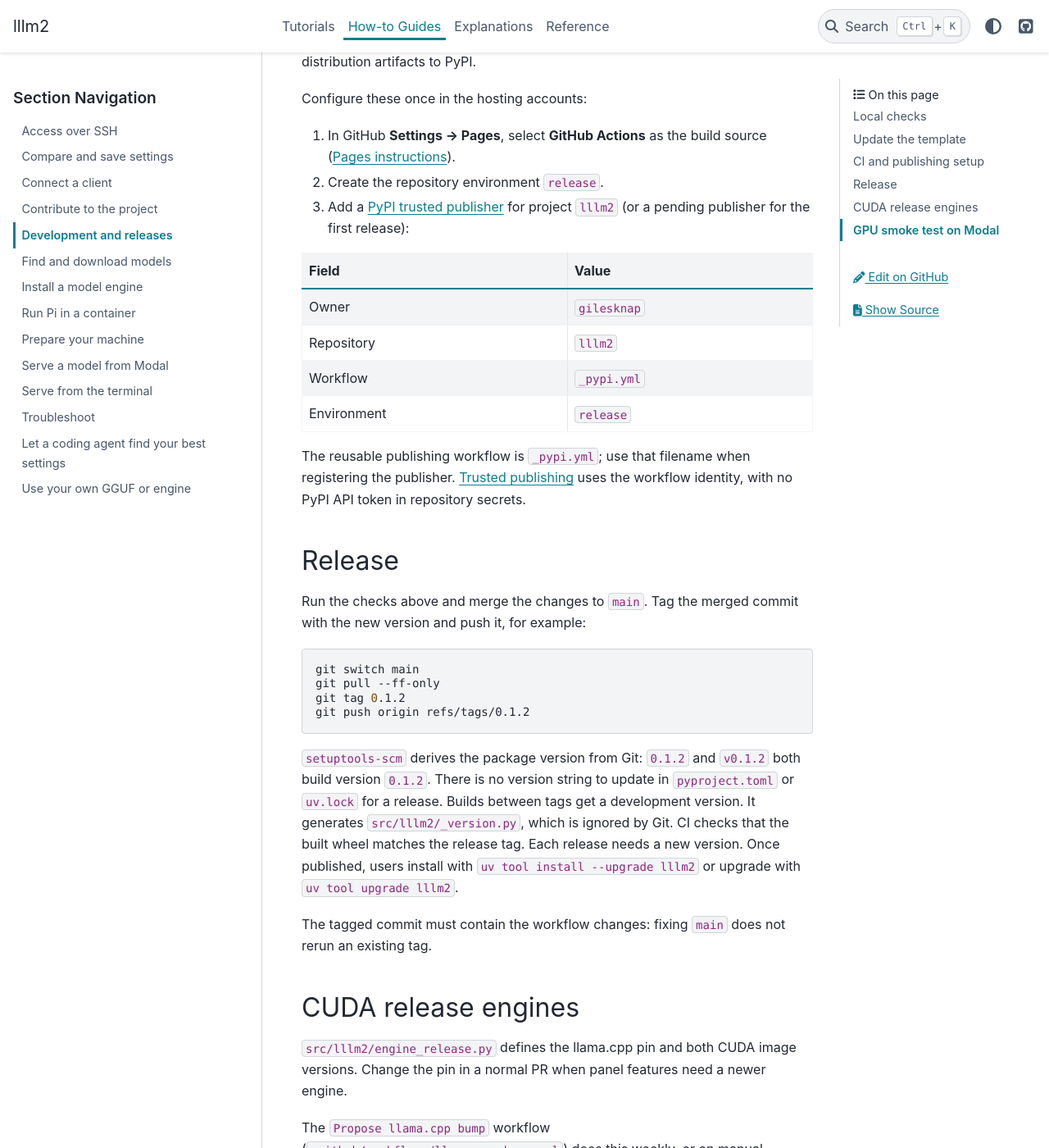
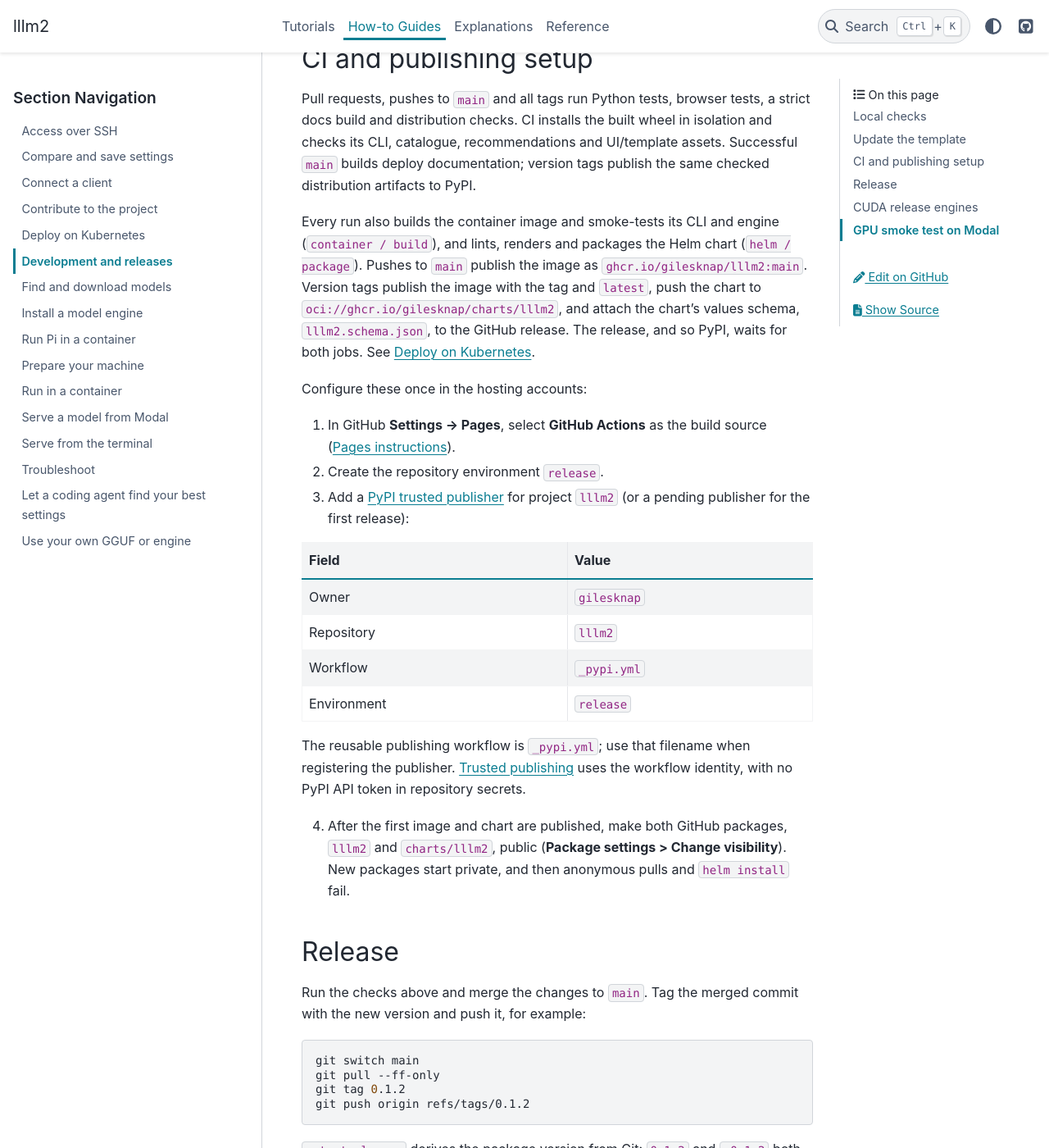
Before and after one commit to gilesknap/lllm2, a Sphinx documentation site: the page built from docs/how-to/development.md, in a window 1280 px wide and 1400 px high, scrolled down 1255 px. Shown: the whole window at 82% size. Built offline with Sphinx 7.4.7 and the PyData theme 0.15.4, drawn with Linux system fonts in a browser that asks for light colours; some of the changed text lies outside the part shown.

Commit message:
Document deploying lllm2 on Kubernetes and in a container
Deploy on Kubernetes covers installing the chart, reaching the panel
with kubectl port-forward and why it is not exposed, pointing clients at
the engine Service, the claims and what they keep, upgrades and the
limits of running in a pod. Run in a container is the template's page,
adapted for a GPU workstation. ADR 0004 records the decisions, ADR 0002
lists the container adaptations to keep through copier updates, and the
development guide covers the new CI jobs, chart versions, GHCR
visibility and the two new required checks.

Co-Authored-By: Claude Opus 5.5 (1M context) <noreply@anthropic.com>
Claude-Session: https://claude.ai/code/session_01LTqRYQ9vakxc3e6Kf41QGH

```diff
--- a/docs/how-to/development.md
+++ b/docs/how-to/development.md
@@ -18,6 +18,13 @@ at `/opt/google/chrome/chrome`. Tests use mocked engines and browser data;
 no GPU or model download is required. `tox -p` runs pre-commit, mypy, pytest with
 coverage, and the strict documentation build. Run one check with
 `uv run --locked tox -e tests` or `uv run --locked tox -e docs`.
+
+The pre-commit hook `helm-schema` regenerates `Charts/lllm2/values.schema.json`
+from the annotations in `values.yaml`, and `tests/test_helm_chart.py` renders
+the chart. Both need Helm 3.17.1 and the
+[helm-values-schema-json](https://github.com/losisin/helm-values-schema-json)
+plugin v2.5.0, which the devcontainer installs. Without them, the chart tests
+skip and `SKIP=helm-schema` skips the hook; CI runs both.
 
 Preview the documentation with `uv run --locked tox -e docs-autobuild`, or serve
 the built files with `uv run python -m http.server --directory build/html`.
@@ -48,6 +55,15 @@ isolation and checks its CLI, catalogue, recommendations and UI/template assets.
 Successful `main` builds deploy documentation; version tags publish the same
 checked distribution artifacts to PyPI.
 
+Every run also builds the container image and smoke-tests its CLI and engine
+(`container / build`), and lints, renders and packages the Helm chart
+(`helm / package`). Pushes to `main` publish the image as
+`ghcr.io/gilesknap/lllm2:main`. Version tags publish the image with the tag and
+`latest`, push the chart to `oci://ghcr.io/gilesknap/charts/lllm2`, and attach
+the chart's values schema, `lllm2.schema.json`, to the GitHub release. The
+release, and so PyPI, waits for both jobs. See
+[Deploy on Kubernetes](deploy-on-kubernetes.md).
+
 Configure these once in the hosting accounts:
 
 1. In GitHub **Settings → Pages**, select **GitHub Actions** as the build source
@@ -67,6 +83,11 @@ The reusable publishing workflow is `_pypi.yml`; use that filename when
 registering the publisher. [Trusted publishing](https://docs.pypi.org/trusted-publishers/using-a-publisher/)
 uses the workflow identity, with no PyPI API token in repository secrets.
 
+4. After the first image and chart are published, make both GitHub packages,
+   `lllm2` and `charts/lllm2`, public (**Package settings > Change
+   visibility**). New packages start private, and then anonymous pulls and
+   `helm install` fail.
+
 ## Release
 
 Run the checks above and merge the changes to `main`. Tag the merged commit
@@ -83,12 +104,17 @@ git push origin refs/tags/0.1.2
 `v0.1.2` both build version `0.1.2`. There is no version string to update in
 `pyproject.toml` or `uv.lock` for a release. Builds between tags get a development
 version. It generates `src/lllm2/_version.py`, which is ignored by Git.
-CI checks that the built wheel matches the release tag. Each release
-needs a new version. Once published, users install with `uv tool install --upgrade lllm2`
+CI checks that the built wheel and the image's `lllm2 --version` match the
+release tag. Each release needs a new version. Once published, users install with `uv tool install --upgrade lllm2`
 or upgrade with `uv tool upgrade lllm2`.
 
 The tagged commit must contain the workflow changes: fixing `main` does not
 rerun an existing tag.
+
+The chart's `appVersion` is the tag, which is also the image tag. Its chart
+version is the tag as SemVer: `0.1.2` and `v0.1.2` publish chart `0.1.2`, and a
+pre-release such as `0.1.2rc1` publishes `0.1.2-rc.1`. Any other tag form
+publishes no chart, with a warning.
 
 ## CUDA release engines
 
@@ -136,10 +162,13 @@ To enable it, a maintainer:
 - Enables **Settings > General > Allow auto-merge**.
 - Protects `main` with a branch protection rule or ruleset that requires the
   CI checks to pass before merging: `lint / run`, `test (3.11)` to
-  `test (3.14)`, `browser`, `docs-build`, `dist / build` and the GPU smoke test,
-  `gpu-smoke`. A skipped check counts as passed, so `gpu-smoke` gates only the
-  PRs it runs on: bump PRs and PRs that change Modal code. Without required
-  checks, GitHub refuses to enable auto-merge on a PR that is already mergeable.
+  `test (3.14)`, `browser`, `docs-build`, `dist / build`, `container / build`,
+  `helm / package` and the GPU smoke test, `gpu-smoke`. A skipped check counts
+  as passed, so `gpu-smoke` gates only the PRs it runs on: bump PRs and PRs that
+  change Modal code. Without required checks, GitHub refuses to enable
+  auto-merge on a PR that is already mergeable. Add `container / build` and
+  `helm / package` only once the open bump PR's branch has those jobs, or that
+  PR waits for checks that never run.
 - Sets the repository variable `LLAMA_CPP_AUTO_RELEASE` to `true` (**Settings >
   Secrets and variables > Actions > Variables**). Delete it to return to
   merging and tagging by hand.
@@ -167,6 +196,16 @@ tarballs and checksums before pushing its version tag. CI reuses those assets
 as well, then adds the checked Python distributions and publishes the draft. PyPI publishing
 waits for that release. The engine workflow also supports manual dispatch from a
 selected branch for testing pin changes without publishing a release.
+
+The container image installs the CUDA 12 engine the same way. When the run's
+`engines` job built it, `_container.yml` downloads the `engine-cuda12`
+artifact and passes it to the Docker build as the `engine-dist` build context;
+otherwise the build installs the published tarball.
+`.github/scripts/image_engines.py` checks first. After a bump PR merges, no
+release has its engine until the bump's release tag, so `main` builds no image
+until then: the job passes with a notice, and CI stays green for the bump
+release. On a tag the same case fails the job, so a release never ships
+without its image.
 
 The Modal image normally installs the same published tarballs. To test an
 engine that is not released yet, such as a bump PR's, on a Modal GPU, point
```
Also changed, not shown: docs/explanations/decisions/0002-switched-to-python-copier-template.md (+9 -0 lines), docs/explanations/decisions/0004-kubernetes-image-and-chart.md (added, +79 -0 lines), docs/how-to/connect-a-client.md (+3 -1 lines), docs/how-to/deploy-on-kubernetes.md (added, +183 -0 lines), docs/how-to/run-container.md (added, +43 -0 lines), docs/reference/paths-and-ports.md (+5 -0 lines).
